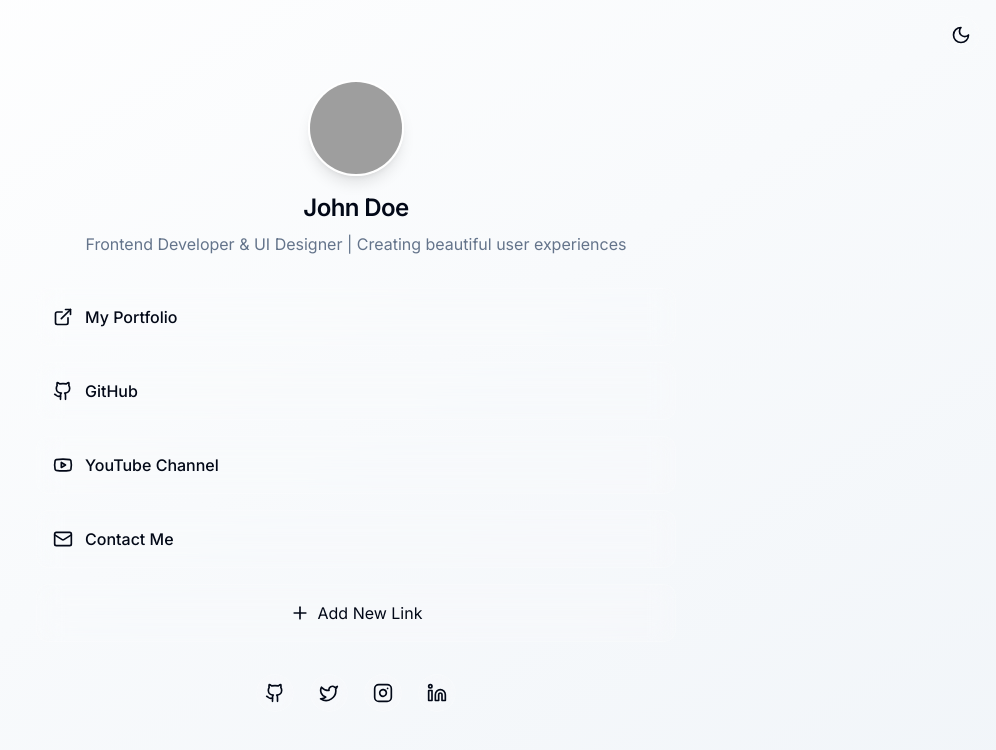
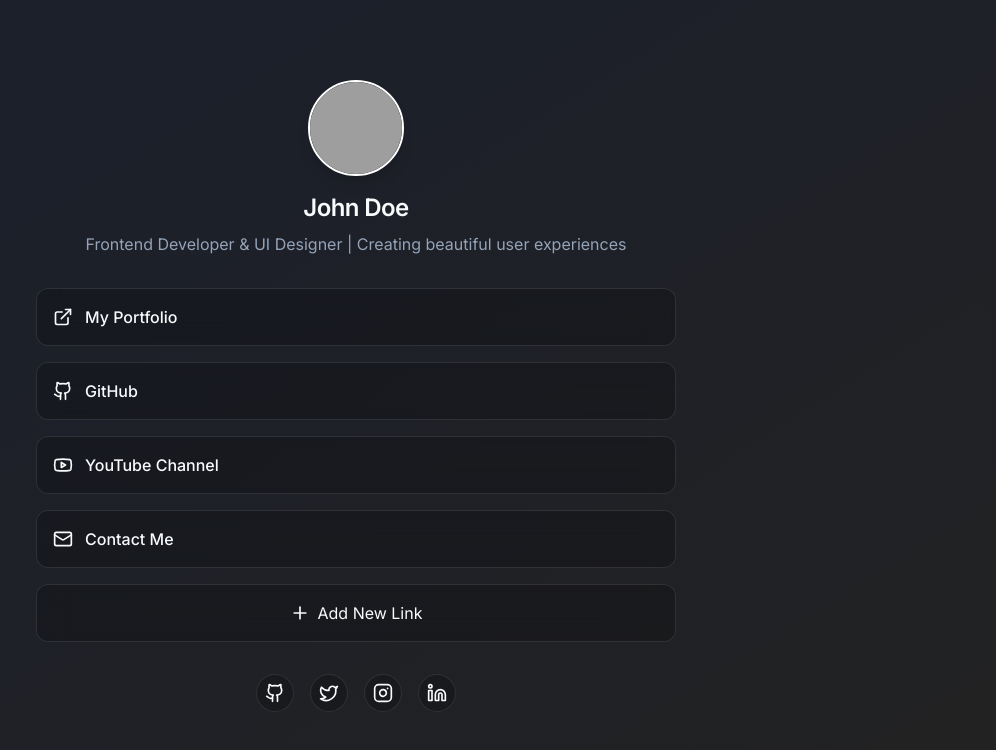
Before and after one commit to alkayesrifat/Link.me, a React (Vite) app: page / in a window 1280 px wide. Shown: the top 750 px of the page, without its empty margins (284-1280 px from the left). Built offline with nearby package versions, Linux system fonts and the light colour scheme; grey boxes are pictures that could not be loaded.

Commit message:
Remove light theme, add features
Remove the light theme option from the application.  Add unspecified additional functionality.

```diff
--- a/src/components/ThemeToggle.tsx
+++ /dev/null
@@ -1,35 +0,0 @@
-
-import { Moon, Sun } from "lucide-react";
-import { useEffect, useState } from "react";
-
-export const ThemeToggle = () => {
-  const [theme, setTheme] = useState(() => {
-    const savedTheme = localStorage.getItem("theme");
-    return savedTheme || "light";
-  });
-
-  useEffect(() => {
-    const root = window.document.documentElement;
-    root.classList.remove("light", "dark");
-    root.classList.add(theme);
-    localStorage.setItem("theme", theme);
-  }, [theme]);
-
-  const toggleTheme = () => {
-    setTheme(theme === "light" ? "dark" : "light");
-  };
-
-  return (
-    <button
-      onClick={toggleTheme}
-      className="fixed top-4 right-4 p-2 glass rounded-full smooth-transition hover:scale-110"
-      aria-label="Toggle theme"
-    >
-      {theme === "light" ? (
-        <Moon className="w-5 h-5" />
-      ) : (
-        <Sun className="w-5 h-5" />
-      )}
-    </button>
-  );
-};
--- a/src/index.css
+++ b/src/index.css
@@ -7,29 +7,6 @@
 
 @layer base {
   :root {
-    --background: 0 0% 100%;
-    --foreground: 222.2 84% 4.9%;
-    --card: 0 0% 100%;
-    --card-foreground: 222.2 84% 4.9%;
-    --popover: 0 0% 100%;
-    --popover-foreground: 222.2 84% 4.9%;
-    --primary: 222.2 47.4% 11.2%;
-    --primary-foreground: 210 40% 98%;
-    --secondary: 210 40% 96.1%;
-    --secondary-foreground: 222.2 47.4% 11.2%;
-    --muted: 210 40% 96.1%;
-    --muted-foreground: 215.4 16.3% 46.9%;
-    --accent: 210 40% 96.1%;
-    --accent-foreground: 222.2 47.4% 11.2%;
-    --destructive: 0 84.2% 60.2%;
-    --destructive-foreground: 210 40% 98%;
-    --border: 214.3 31.8% 91.4%;
-    --input: 214.3 31.8% 91.4%;
-    --ring: 222.2 84% 4.9%;
-    --radius: 0.75rem;
-  }
-
-  .dark {
     --background: 222.2 84% 4.9%;
     --foreground: 210 40% 98%;
     --card: 222.2 84% 4.9%;
@@ -49,6 +26,7 @@
     --border: 217.2 32.6% 17.5%;
     --input: 217.2 32.6% 17.5%;
     --ring: 212.7 26.8% 83.9%;
+    --radius: 0.75rem;
   }
 
   * {
@@ -57,16 +35,13 @@
 
   body {
     @apply bg-background text-foreground font-inter antialiased;
-  }
-
-  body {
-    background: linear-gradient(to bottom right, hsl(var(--background)), hsl(var(--muted)));
+    background: linear-gradient(to bottom right, #1A1F2C, #222222);
   }
 }
 
 @layer utilities {
   .glass {
-    @apply backdrop-blur-md bg-white/10 border border-white/20 dark:bg-black/10 dark:border-white/10;
+    @apply backdrop-blur-md bg-black/20 border border-white/10;
   }
 
   .link-card {
@@ -75,6 +50,14 @@
 
   .smooth-transition {
     @apply transition-all duration-300 ease-in-out;
+  }
+
+  .neo-blur {
+    @apply backdrop-blur-2xl bg-black/40 border border-white/10;
+  }
+
+  .text-gradient {
+    @apply bg-gradient-to-br from-white via-white/90 to-white/70 bg-clip-text text-transparent;
   }
 }
 
--- a/src/pages/Index.tsx
+++ b/src/pages/Index.tsx
@@ -1,8 +1,7 @@
 import { Profile } from "@/components/Profile";
 import { LinkCard } from "@/components/LinkCard";
 import { SocialIcons } from "@/components/SocialIcons";
-import { ThemeToggle } from "@/components/ThemeToggle";
-import { ExternalLink, Github, Youtube, Mail, Pencil, Plus, Save, X } from "lucide-react";
+import { ExternalLink, Github, Youtube, Mail, Pencil, Plus, Save } from "lucide-react";
 import { useState } from "react";
 import {
   Sheet,
@@ -133,7 +132,6 @@ const Index = () => {
 
   return (
     <div className="min-h-screen w-full max-w-2xl mx-auto px-4 py-16">
-      <ThemeToggle />
       <div className="space-y-8">
         <Sheet>
           <SheetTrigger asChild>
```
